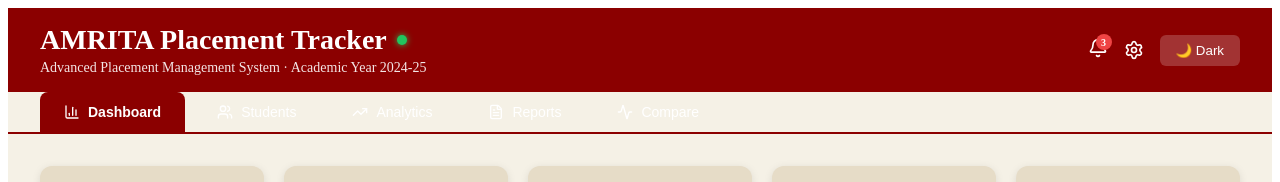
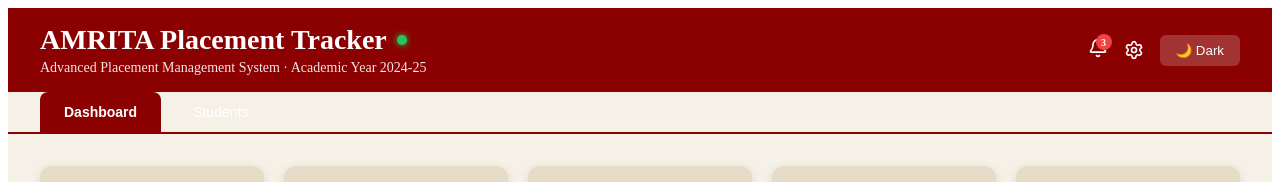
Before and after one commit to Team8-Synapse/PlacementTracker, a React (Create React App) app in the folder frontend/: page / in a window 1280 px wide. Both pictures are taken after typing "name@example.com", "Sample123" into the empty fields and a click on the button "Login". Shown: the top 182 px of the page. Built offline with nearby package versions, Linux system fonts and the light colour scheme.

Commit message:
Add role-based tab visibility and access control

```diff
--- a/frontend/src/App.js
+++ b/frontend/src/App.js
@@ -1,6 +1,7 @@
 import React, { useState, useMemo, useEffect, useCallback } from "react";
 import { useAuth } from "./auth/AuthContext";
 import Login from "./auth/Login";
+import { ROLE_PERMISSIONS } from "./auth/roles";
 
 
 import {
@@ -52,7 +53,7 @@
 /* ===================== MAIN APP ===================== */
 export default function App() {
   const { user } = useAuth();
-
+  const allowedTabs = ROLE_PERMISSIONS[user.role]?.tabs || [];
   const [students, setStudents] = useState(() => {
     const saved = loadFromStorage();
     return saved?.students || initialStudents;
@@ -380,7 +381,7 @@
         </>
       )}
 
-      {activeTab === "analytics" && (
+      {activeTab === "analytics" && allowedTabs.includes("analytics") && (
         <AdvancedAnalytics
           students={students}
           chartData={chartData}
--- /dev/null
+++ b/frontend/src/auth/roles.js
@@ -0,0 +1,11 @@
+export const ROLE_PERMISSIONS = {
+  student: {
+    tabs: ["dashboard", "students"],
+  },
+  admin: {
+    tabs: ["dashboard", "students", "analytics", "reports", "comparison"],
+  },
+  cir: {
+    tabs: ["dashboard", "students", "analytics", "reports"],
+  },
+};
--- a/frontend/src/common/TabNavigation.js
+++ b/frontend/src/common/TabNavigation.js
@@ -1,15 +1,22 @@
 import React from "react";
 import { theme } from "../theme/theme";
 import { BarChart3, Users, TrendingUp, FileText, Activity } from "lucide-react";
+import { useAuth } from "../auth/AuthContext";
+import { ROLE_PERMISSIONS } from "../auth/roles";
 
 export default function TabNavigation({ activeTab, setActiveTab, darkMode }) {
+  const { user } = useAuth();
+
+  const allowedTabs = ROLE_PERMISSIONS[user?.role || "student"].tabs;
+
   const tabs = [
-    { id: "dashboard", label: "Dashboard", icon: <BarChart3 size={16} /> },
-    { id: "students", label: "Students", icon: <Users size={16} /> },
-    { id: "analytics", label: "Analytics", icon: <TrendingUp size={16} /> },
-    { id: "reports", label: "Reports", icon: <FileText size={16} /> },
-    { id: "comparison", label: "Compare", icon: <Activity size={16} /> },
-  ];
+    { id: "dashboard", label: "Dashboard" },
+    { id: "students", label: "Students" },
+    { id: "analytics", label: "Analytics" },
+    { id: "reports", label: "Reports" },
+    { id: "comparison", label: "Comparison" },
+  ].filter(tab => allowedTabs.includes(tab.id));
+
 
   return (
     <nav style={{
```
